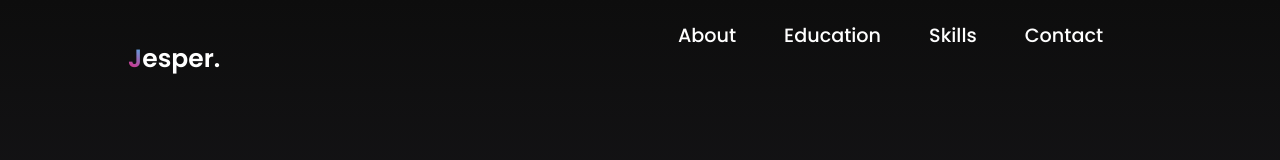
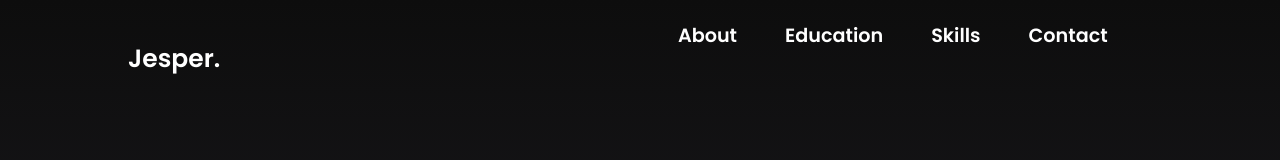
Before and after one commit to JesperSjostrom2/jespersjostrom2.github.io, a React (Create React App) app: page / in a window 1280 px wide. Shown: the top 160 px of the page. Built offline with nearby package versions, Linux system fonts and the light colour scheme; no server answers; the HTML template or start-up script is replaced by a standard one.

Commit message:
chore: cleanup

```diff
--- a/src/components/navbar/navbar.css
+++ b/src/components/navbar/navbar.css
@@ -18,6 +18,7 @@
     animation: slideTop 1s ease forwards;
 }
 
+
 .navbar {
     margin-left: 40%;
 }
@@ -25,7 +26,7 @@
 .navbar a {
     font-size: 1.2rem;
     color: var(--color-white);
-    font-weight: 500;
+    font-weight: 700;
     margin-left: 3rem;
     transition: 0.3s;
     animation: slideTop 0.5s ease forwards;
@@ -34,19 +35,11 @@
 }
 
 .navbar a:hover {
-    color: var(--color-main);
-}
-
-.chapter-nav {
-    font-size: 1rem;
-    color: var(--color-main);
-    margin-right: 1rem;
-}
-
-.header span {
     background: linear-gradient(30deg, #f06, #3cf);
     -webkit-background-clip: text;
+    background-clip: text;
     -webkit-text-fill-color: transparent;
+    font-weight: 700;
 }
 
 .nav-btn {
```
